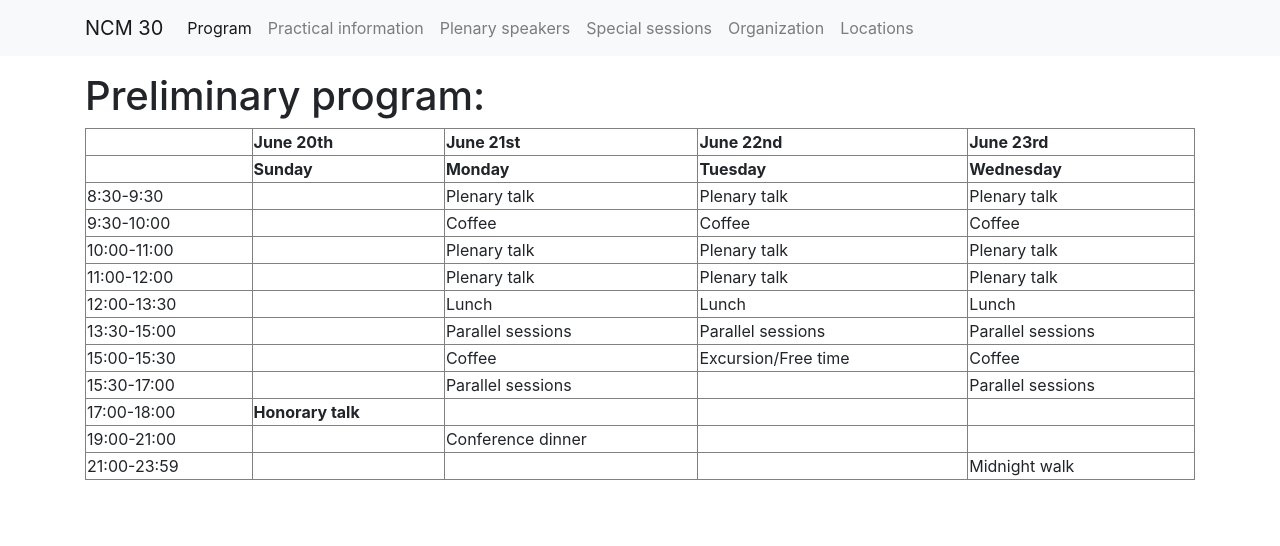
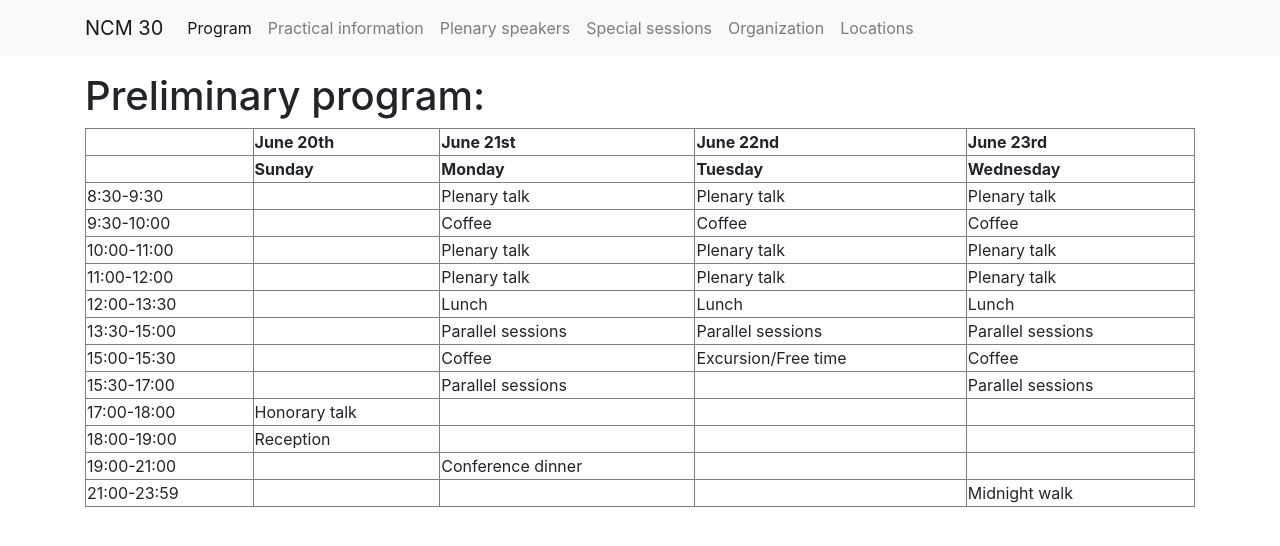
Before and after one commit to IslenskaStaerdfraedafelagid/ncm30-website, a Jekyll site: the page built from program/index.md, in a window 1280 px wide. Shown: the top 546 px of the page. Built offline with Jekyll 4.4.1, drawn with Linux system fonts in a browser that asks for light colours; our own code applies the rules of GitHub Pages for plain Markdown files.

Commit message:
Update index.md

```diff
--- a/program/index.md
+++ b/program/index.md
@@ -80,10 +80,17 @@ layout: default
     </tr>
     <tr>
       <td>17:00-18:00</td>
-      <th>Honorary talk</th>
-      <th> </th>
-      <th> </th>
-      <th> </th>
+      <td>Honorary talk</td>
+      <td> </td>
+      <td> </td>
+      <td> </td>
+    </tr>
+    <tr>
+      <td>18:00-19:00</td>
+      <td>Reception</td>
+      <td> </td>
+      <td> </td>
+      <td> </td>
     </tr>
     <tr>
       <td>19:00-21:00</td>
```
